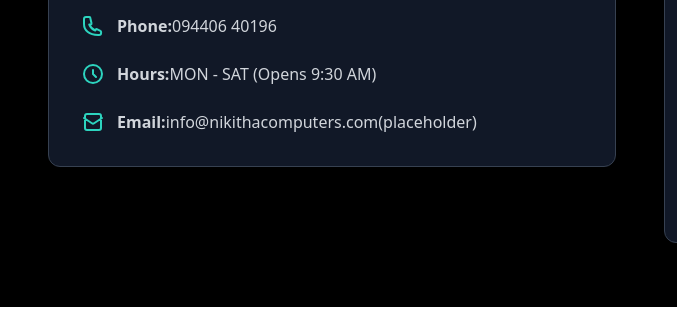
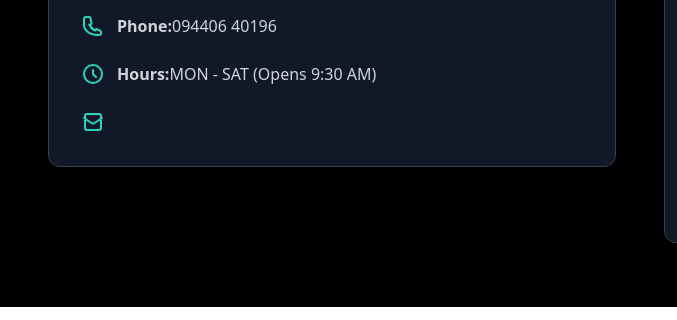
Before and after one commit to dkoctober1/nikithacomputers, a plain HTML site: page index.html in a window 1280 px wide. Shown: the part 4491-4811 px from the top of the page, 0-677 px from the left. Drawn offline with nearby package versions, Linux system fonts and the light colour scheme.

Commit message:
Update index.html

```diff
--- a/index.html
+++ b/index.html
@@ -447,7 +447,7 @@
                                 <span class="text-teal-400 mr-3">
                                     <svg class="w-6 h-6" fill="none" stroke="currentColor" viewBox="0 0 24 24" xmlns="http://www.w3.org/2000/svg"><path stroke-linecap="round" stroke-linejoin="round" stroke-width="2" d="M3 8l7.89 5.26a2 2 0 002.22 0L21 8m-1 10a2 2 0 01-2 2H6a2 2 0 01-2-2V6a2 2 0 012-2h12a2 2 0 012 2v12z"></path></svg>
                                 </span>
-                                <strong>Email:</strong> <a href="mailto:info@nikithacomputers.com" class="hover:underline">info@nikithacomputers.com</a> (placeholder)
+
                             </p>
                         </div>
                     </div>
```
